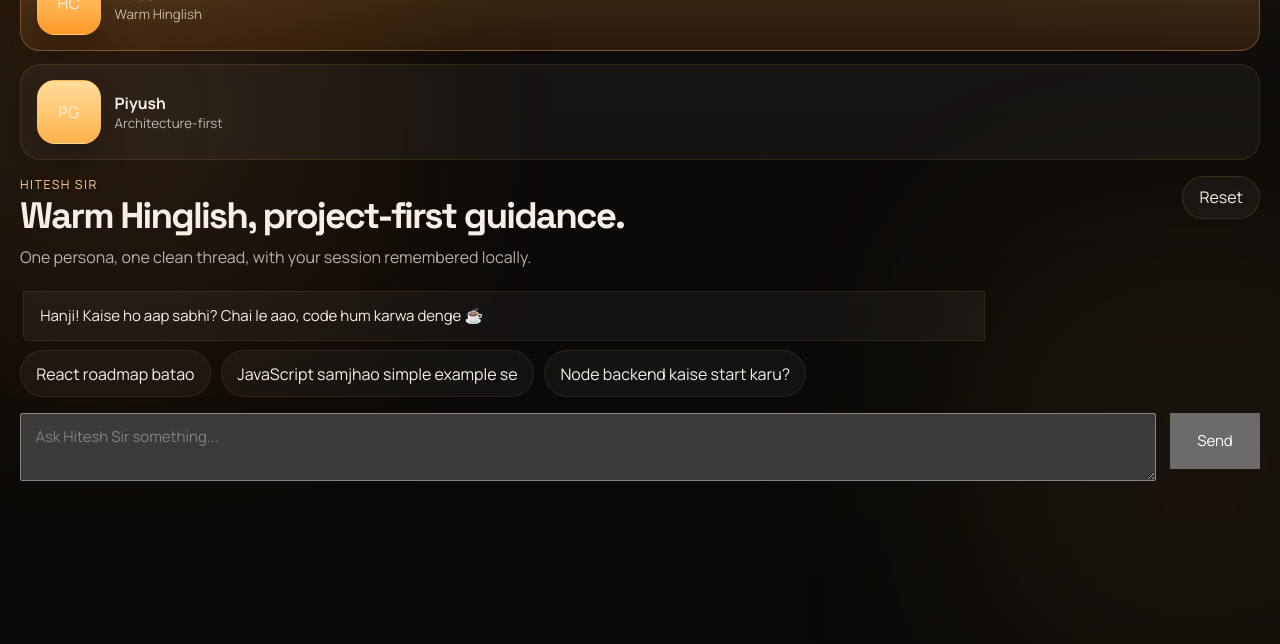
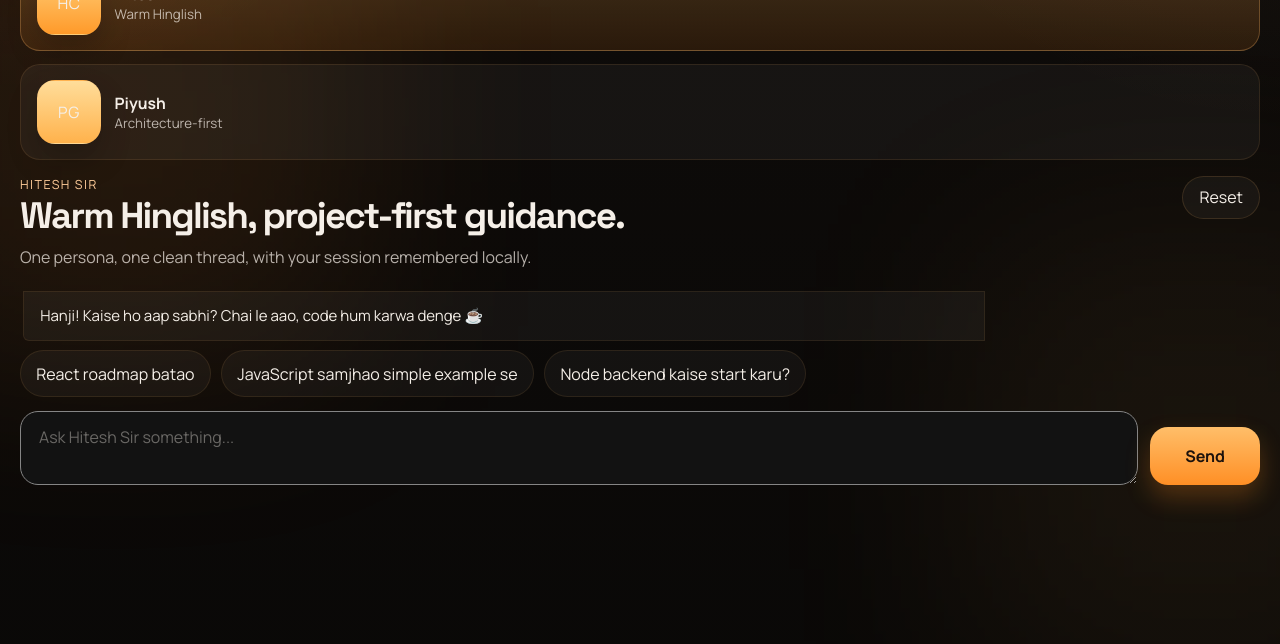
Before and after one commit to Uday0x/AI-persona, a React (Vite) app in the folder frontend/: page / in a window 1280 px wide. Both pictures are taken after a click on the button "Hitesh Chat". Shown: the part 358-1002 px from the top of the page. Built offline with nearby package versions, Linux system fonts and the light colour scheme.

Commit message:
add some css changes

```diff
--- a/frontend/src/pages/ChatPage.tsx
+++ b/frontend/src/pages/ChatPage.tsx
@@ -151,6 +151,7 @@ function ChatPanel({ personaId }: { personaId: PersonaId }) {
       ]);
       console.log("DATA =", data);
       console.log("REPLY =", data.reply);
+
     } catch (error) {
       setMessages((current) => [
         ...current.filter((message) => message.meta !== "typing"),
@@ -204,10 +205,10 @@ function ChatPanel({ personaId }: { personaId: PersonaId }) {
         ) : (
           messages.map((message, index) => (
             <div
-              key={`${message.role}-${index}-${message.text.slice(0, 12)}`}
+              key={`${message.role}-${index}-${(message.text ?? "").slice(0,12)}`}
               className={`message ${message.role === "user" ? "bubble-user" : "bubble-assistant"} ${message.meta === "reset" ? "bubble-system" : ""}`}
             >
-              <div className="message-main">{message.text}</div>
+              <div className="message-main">{message.text ?? ""}</div>
             </div>
           ))
         )}
--- a/frontend/src/styles.css
+++ b/frontend/src/styles.css
@@ -324,29 +324,40 @@ font-size:15px;
 .quick-prompt {
   padding: 0.7rem 0.95rem; border-radius: 999px; background: rgba(255, 255, 255, 0.04); color: var(--text); border: 1px solid rgba(255, 183, 102, 0.1);
 }
-.chat-form { display: grid; grid-template-columns: 1fr auto; gap: 0.85rem; padding-top: 0.1rem; }
+.chat-form{
+display:grid;
+grid-template-columns:1fr auto;
+gap:12px;
+align-items:end;
+}
 .chat-form textarea{
-
-padding:.75rem .9rem;
-
-min-height:56px;
-
-max-height:140px;
-
-font-size:15px;
-
+padding:14px 18px;
+border-radius:18px;
+min-height:58px;
+max-height:130px;
 }
 .chat-form textarea::placeholder { color: rgba(248, 241, 234, 0.38); }
 .chat-form button{
 
-height:56px;
+background:linear-gradient(
+180deg,
+#ffbe69 0%,
+#ff8f25 100%
+);
 
-min-width:90px;
+color:#1d120c;
 
-padding:0 22px;
+font-weight:700;
 
-font-size:15px;
+border-radius:18px;
 
+padding:0 24px;
+
+height:58px;
+
+min-width:110px;
+
+box-shadow:0 12px 25px rgba(255,138,31,.25);
 }
 
 .mobile-focus-card { display: none; margin-top: 1.2rem; }
```
